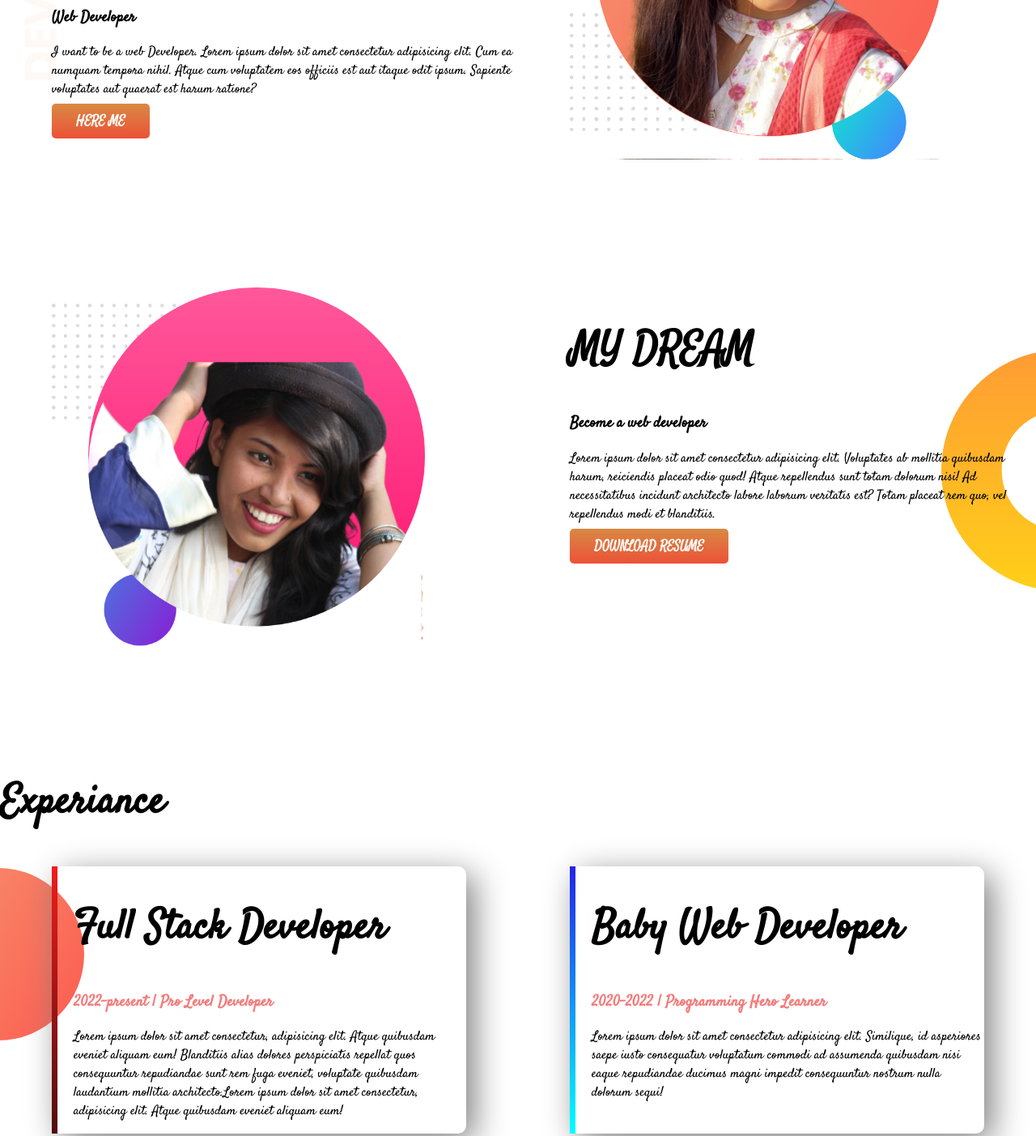
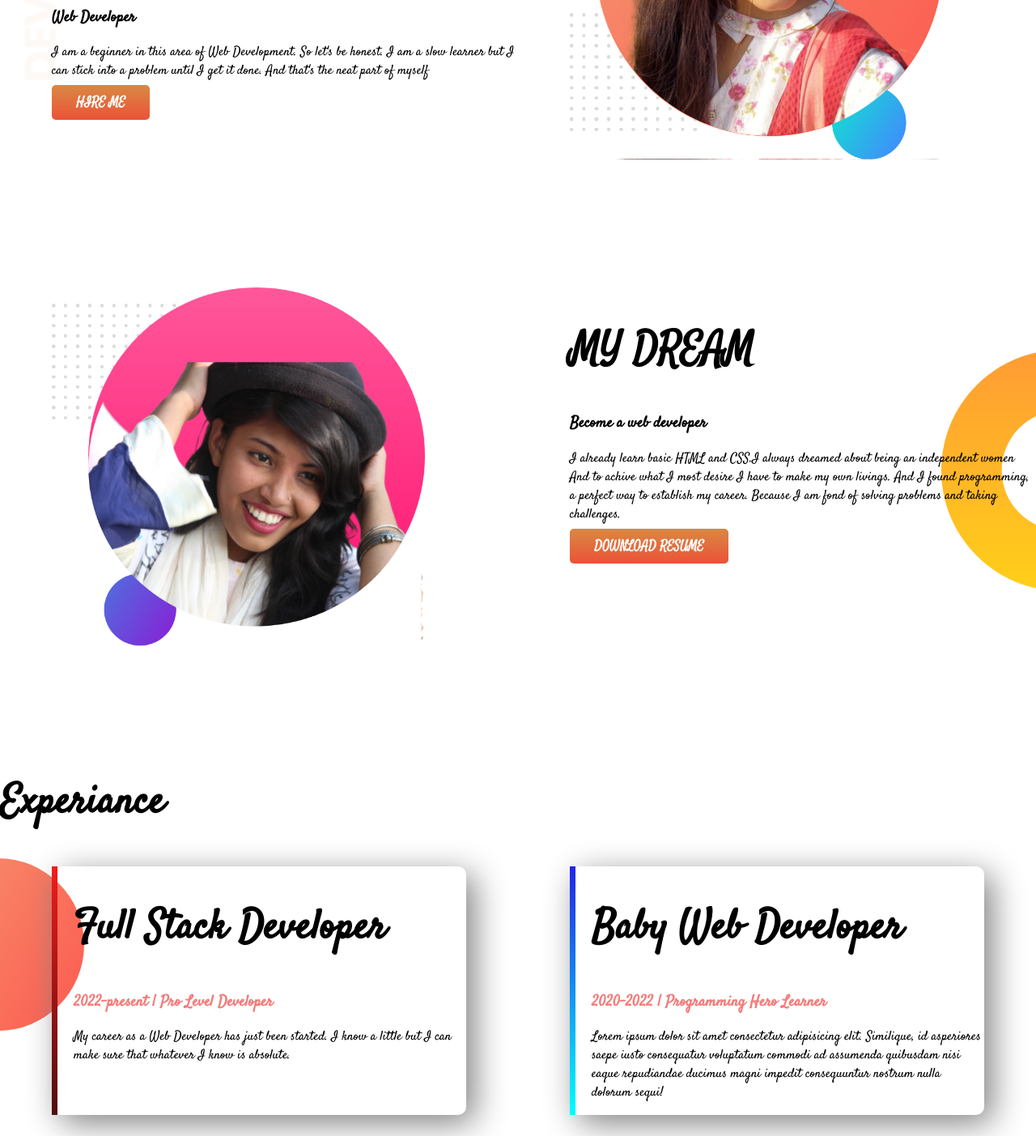
Before and after one commit to shtabdeepaull/developer-portfolio, a plain HTML site: page index.html in a window 1280 px wide. Shown: the part 260-1663 px from the top of the page at 81% size. Drawn offline with Linux system fonts and the light colour scheme; a web font is replaced by a local one.

Commit message:
some new addedtion

```diff
--- a/index.html
+++ b/index.html
@@ -19,12 +19,11 @@
             <h1>Welcome To </h1>
             <h1> <span class="name">Shtabdee's</span> World!</h1>
             <h3>Web Developer </h3>
-            <p>I want to be a web Developer. Lorem ipsum dolor sit amet consectetur adipisicing elit. Cum ea numquam
-                tempora
-                nihil.
-                Atque cum voluptatem eos officiis est aut itaque odit ipsum. Sapiente voluptates aut quaerat est harum
-                ratione?</p>
-            <a class="link-button" target="_blank" href="https://www.linkedin.com/in/shtabdee-paul-1a2604195/">HERE
+            <p>I am a beginner in this area of Web Development. So let's be honest. I am a slow learner but I can stick
+                into a problem until I get it done.
+                And that's the neat part of myself
+            </p>
+            <a class="link-button" target="_blank" href="https://www.linkedin.com/in/shtabdee-paul-1a2604195/">HIRE
                 ME</a>
         </div>
         <div class="half-width">
@@ -38,9 +37,10 @@
         <div class="half-width">
             <h1>MY DREAM</h1>
             <h3>Become a web developer</h3>
-            <p>Lorem ipsum dolor sit amet consectetur adipisicing elit. Voluptates ab mollitia quibusdam harum,
-                reiciendis placeat odio quod! Atque repellendus sunt totam dolorum nisi! Ad necessitatibus incidunt
-                architecto labore laborum veritatis est? Totam placeat rem quo, vel repellendus modi et blanditiis.</p>
+            <p>I already learn basic HTML and CSS.I always dreamed about being an independent women And to achive what I
+                most desire I have to make my own livings.
+                And I found programming, a perfect way to establish my career. Because I am fond of solving problems and
+                taking challenges.</p>
             <a class="link-button" target="_blank" href="">DOWNLOAD RESUME</a>
         </div>
 
@@ -52,11 +52,8 @@
             <div id="full-stack-experience" class="experience-item">
                 <h1>Full Stack Developer</h1>
                 <h3 class="name"> 2022-present | Pro Level Developer</h3>
-                <p>Lorem ipsum dolor sit amet consectetur, adipisicing elit. Atque quibusdam eveniet aliquam eum!
-                    Blanditiis
-                    alias dolores perspiciatis repellat quos consequuntur repudiandae sunt rem fuga eveniet, voluptate
-                    quibusdam laudantium mollitia architecto.Lorem ipsum dolor sit amet consectetur, adipisicing elit.
-                    Atque quibusdam eveniet aliquam eum!
+                <p>My career as a Web Developer has just been started. I know a little but I can make sure that whatever
+                    I know is absolute.
                 </p>
             </div>
             <div id="web-dev-experience" class="experience-item">
```
